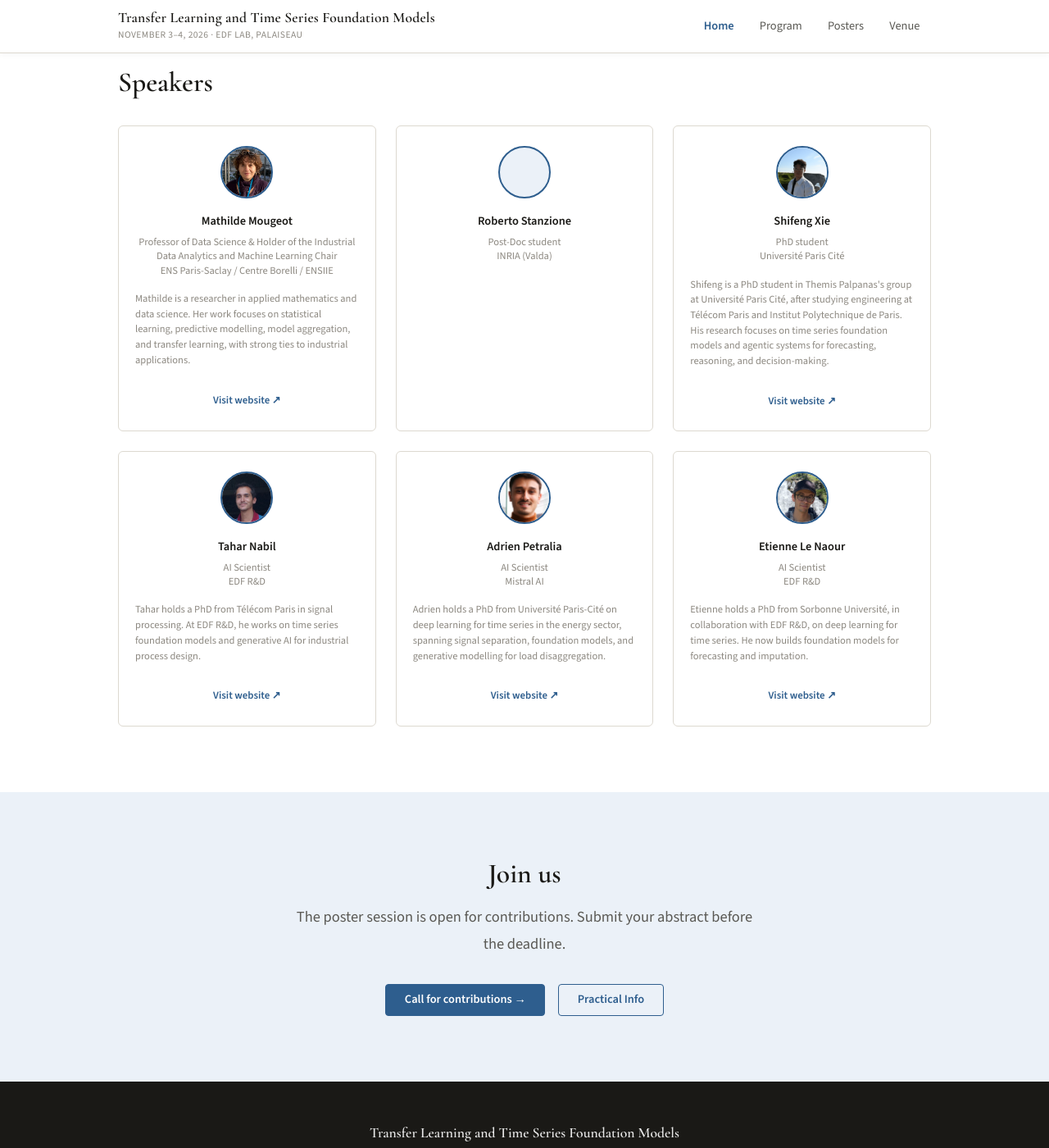
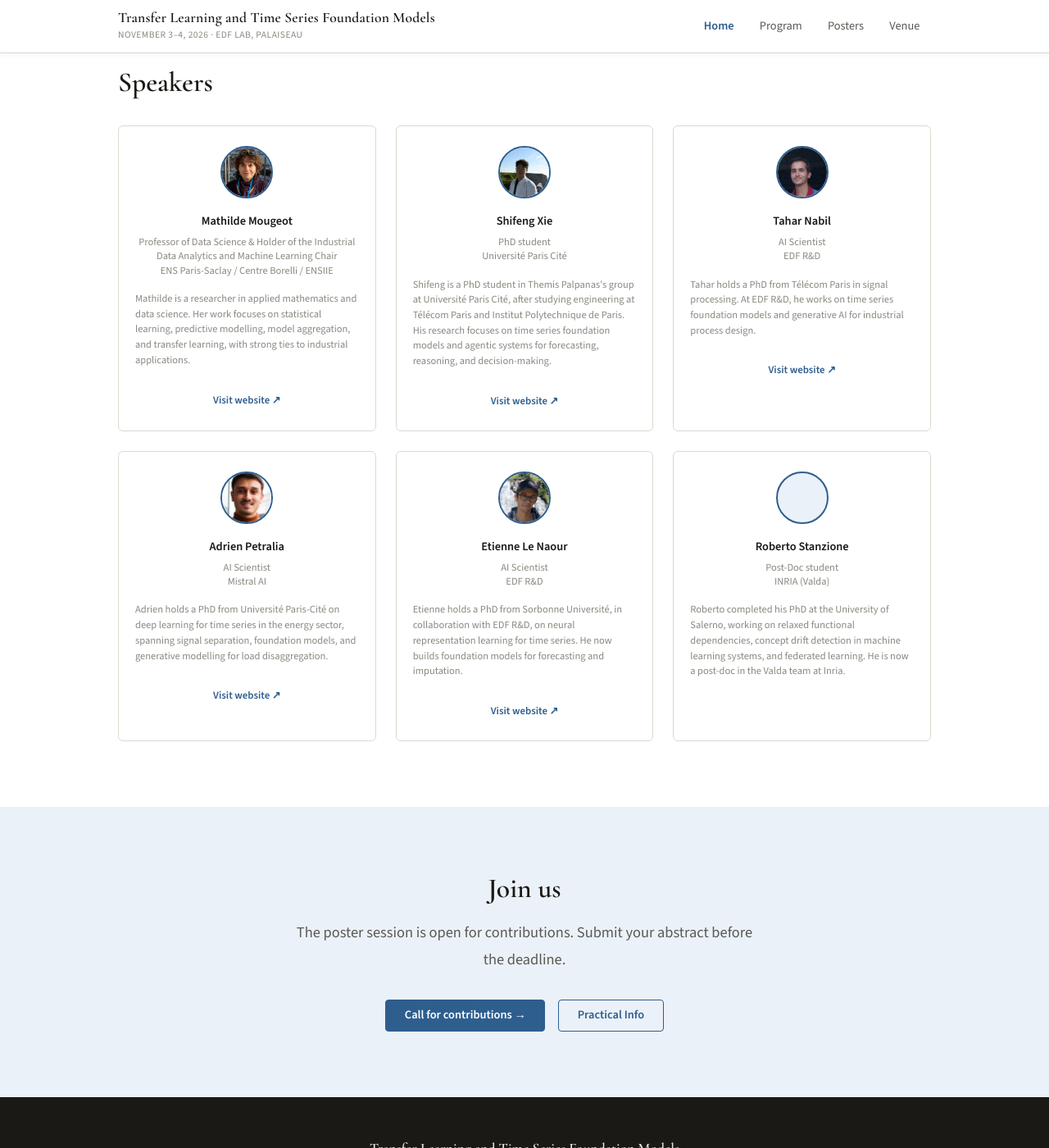
Before and after one commit to yvenn-amara/DECATTLON, a Jekyll site: the page built from index.md, in a window 1280 px wide and 1400 px high, scrolled down 1278 px. Shown: the whole window at 82% size. Built offline with Jekyll 4.4.1, drawn with Linux system fonts in a browser that asks for light colours.

Commit message:
update Roberto's description

```diff
--- a/_data/speakers.yml
+++ b/_data/speakers.yml
@@ -13,13 +13,6 @@
   photo: "assets/img/MathildeMougeot.png"
   bio: "Mathilde is a researcher in applied mathematics and data science. Her work focuses on statistical learning, predictive modelling, model aggregation, and transfer learning, with strong ties to industrial applications."
   website: "https://sites.google.com/site/mougeotmathilde/"
-
-- name: "Roberto Stanzione"
-  affiliation: "INRIA (Valda)"
-  title: "Post-Doc student"
-  photo: ""
-  bio: ""
-  website: ""
 
 - name: "Shifeng Xie"
   affiliation: "Université Paris Cité"
@@ -46,5 +39,12 @@
   affiliation: "EDF R&D"
   title: "AI Scientist"
   photo: "assets/img/LeNaour.png"
-  bio: "Etienne holds a PhD from Sorbonne Université, in collaboration with EDF R&D, on deep learning for time series. He now builds foundation models for forecasting and imputation."
+  bio: "Etienne holds a PhD from Sorbonne Université, in collaboration with EDF R&D, on neural representation learning for time series. He now builds foundation models for forecasting and imputation."
   website: "https://etiennelnr.github.io/"
+
+- name: "Roberto Stanzione"
+  affiliation: "INRIA (Valda)"
+  title: "Post-Doc student"
+  photo: ""
+  bio: "Roberto completed his PhD at the University of Salerno, working on relaxed functional dependencies, concept drift detection in machine learning systems, and federated learning. He is now a post-doc in the Valda team at Inria."
+  website: ""
```
